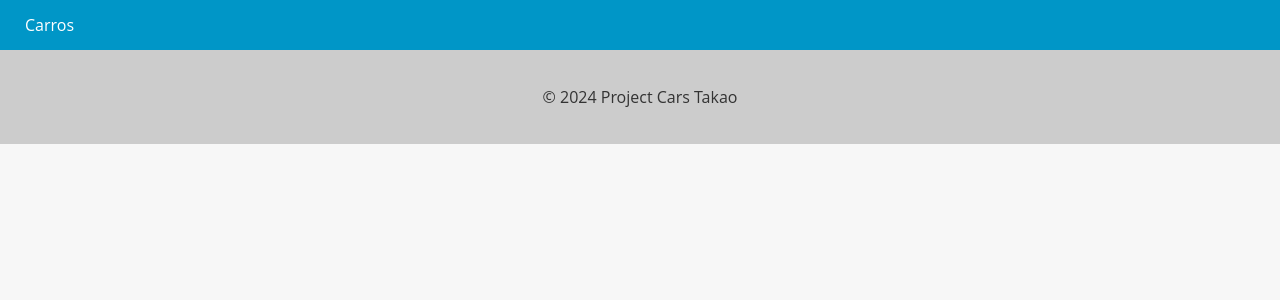
After one commit to HideTakao/catalogo-de-Carros, a Django app: template app/templates/base.html in a window 1280 px wide. The commit adds this page. Shown: the top 300 px of the page. Run offline with Django 4.2, Linux system fonts and the light colour scheme; the template is opened without the code that fills it, so the values that code supplies are empty.

```diff
--- a/app/settings.py
+++ b/app/settings.py
@@ -56,7 +56,7 @@ ROOT_URLCONF = "app.urls"
 TEMPLATES = [
     {
         "BACKEND": "django.template.backends.django.DjangoTemplates",
-        "DIRS": [],
+        "DIRS": ["app/templates"],
         "APP_DIRS": True,
         "OPTIONS": {
             "context_processors": [
--- /dev/null
+++ b/app/templates/base.html
@@ -0,0 +1,89 @@
+<!DOCTYPE html>
+<html lang="en">
+<head>
+  <meta charset="UTF-8">
+  <meta name="viewport" content="width=device-width, initial-scale=1.0">
+  <title>{% block title %}{% endblock %}</title>
+  <style>
+    body {
+        font-family: 'Open Sans', sans-serif;
+        background-color: #f7f7f7;
+        color: #333;
+        margin: 0;
+        padding: 0;
+    }
+
+    header {
+        background-color: #0096c7;
+        color: #fff;
+        text-align: center;
+    }
+
+    footer {
+        background-color: #ccc;
+        color: #333;
+        padding: 20px;
+        text-align: center;
+    }
+
+    nav {
+        background-color: #0096c7;
+        color: #fff;
+        height: 50px;
+        display: flex;
+        justify-content: space-between;
+        align-items: center;
+    }
+
+    nav ul {
+        list-style: none;
+        margin: 0;
+        padding: 0;
+        display: flex;
+    }
+
+    nav ul li {
+        margin: 0 10px;
+    }
+
+    nav ul li a {
+        color: #fff;
+        text-decoration: none;
+        font-size: 16px;
+        padding: 15px;
+        transition: all 0.3s ease;
+    }
+
+    nav ul li a:hover {
+        background-color: #32bbe8;
+    }
+
+    nav ul li.active a {
+        background-color: #666;
+    }
+
+    nav ul li.active a:hover {
+        background-color: #999;
+    }
+
+  </style>
+</head>
+<body>
+  <header>
+    <nav>
+      <ul>
+        <li><a href="{% url 'cars_list' %}">Carros</a></li>
+      </ul>
+    </nav>
+  </header>
+
+  <main>
+    {% block content %}
+    {% endblock %}
+  </main>
+
+  <footer>
+    <p>&copy; 2024 Project Cars Takao</p>
+  </footer>
+</body>
+</html>
--- a/app/urls.py
+++ b/app/urls.py
@@ -6,5 +6,5 @@ from cars.views import cars_view
 
 urlpatterns = [
     path("admin/", admin.site.urls),
-    path('cars/', cars_view),
+    path('cars/', cars_view, name='cars_list'),
     ] + static(settings.MEDIA_URL, document_root=settings.MEDIA_ROOT)
```
Also changed, not shown: cars/templates/cars.html (+114 -12 lines), cars/views.py (+6 -1 lines).
